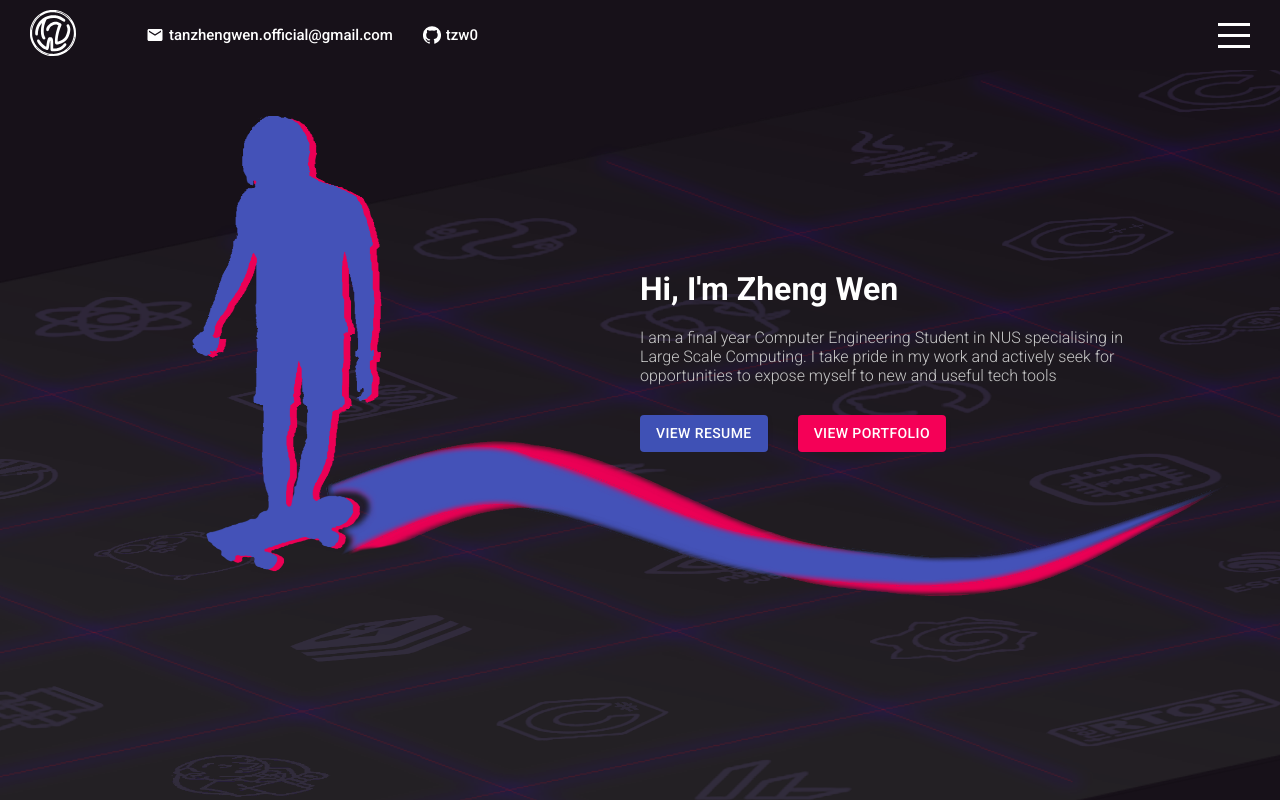
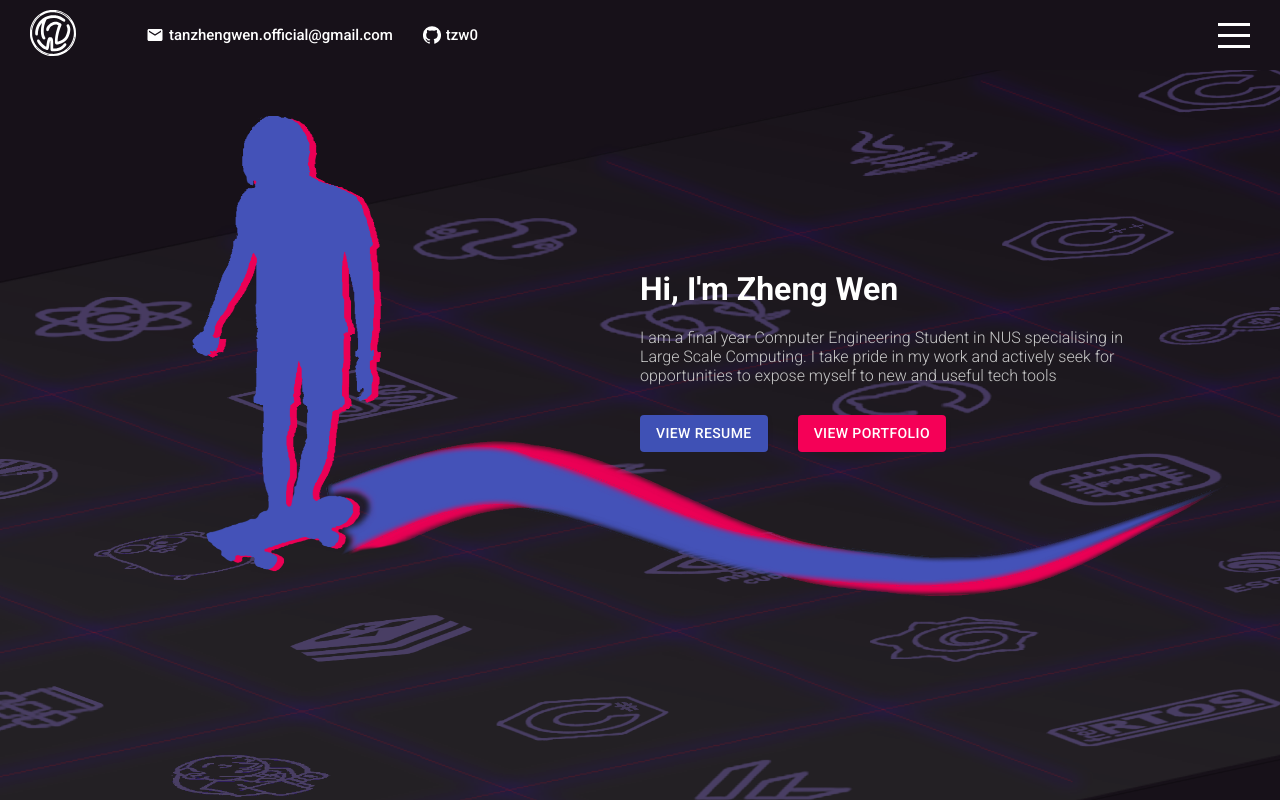
Before and after one commit to tzw0/profile, a React (Create React App) app: page / in a window 1280 px wide. Built offline with nearby package versions, Linux system fonts and the light colour scheme.

Commit message:
adjust background logo opacity

```diff
--- a/src/components/background/background.scss
+++ b/src/components/background/background.scss
@@ -18,7 +18,7 @@
         position: fixed;
         left: -70vw;
         bottom: -20vh;
-        opacity: 12%;
+        opacity: 32%;
         z-index: 0;
 
         img{
```
